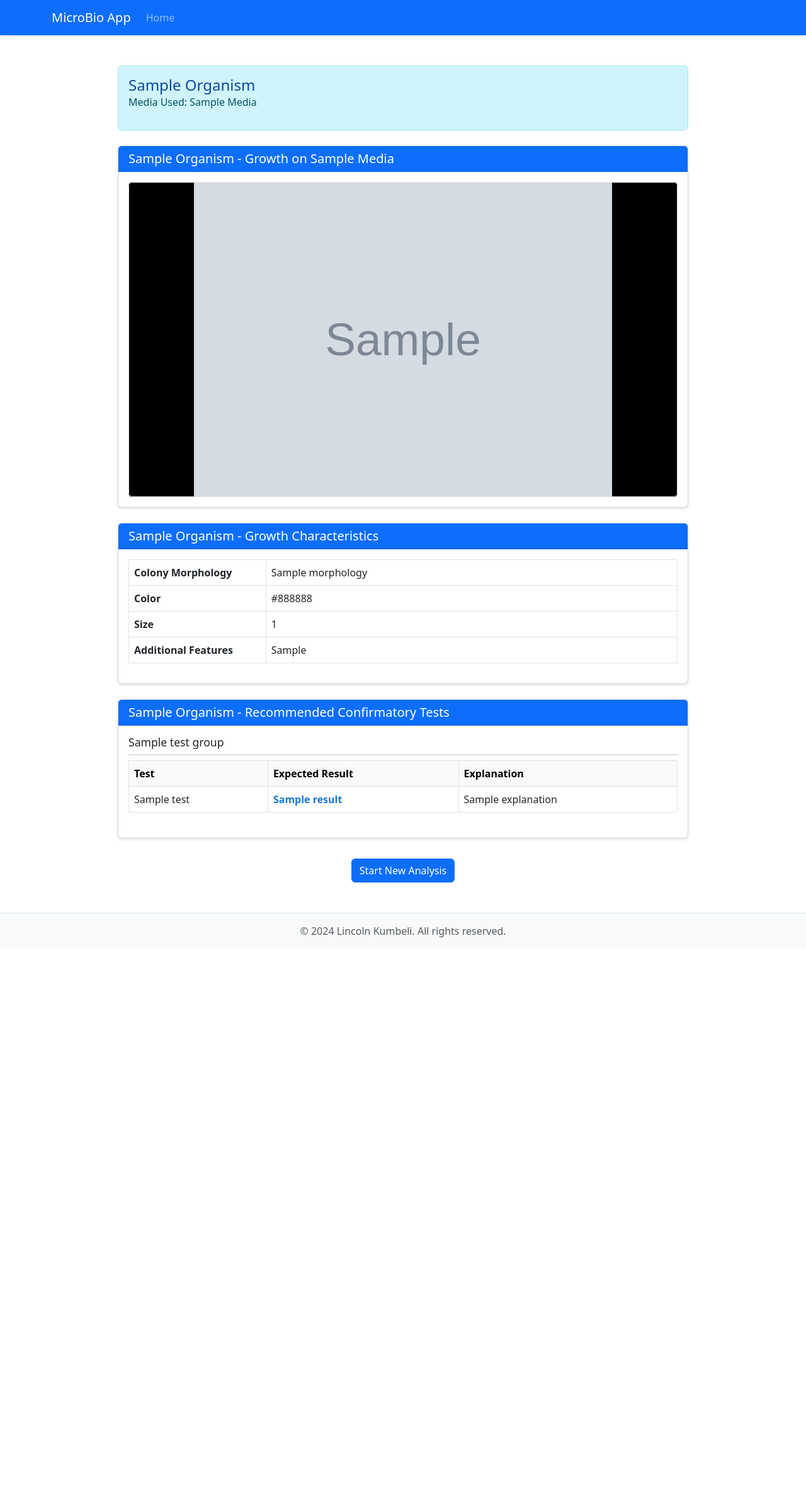
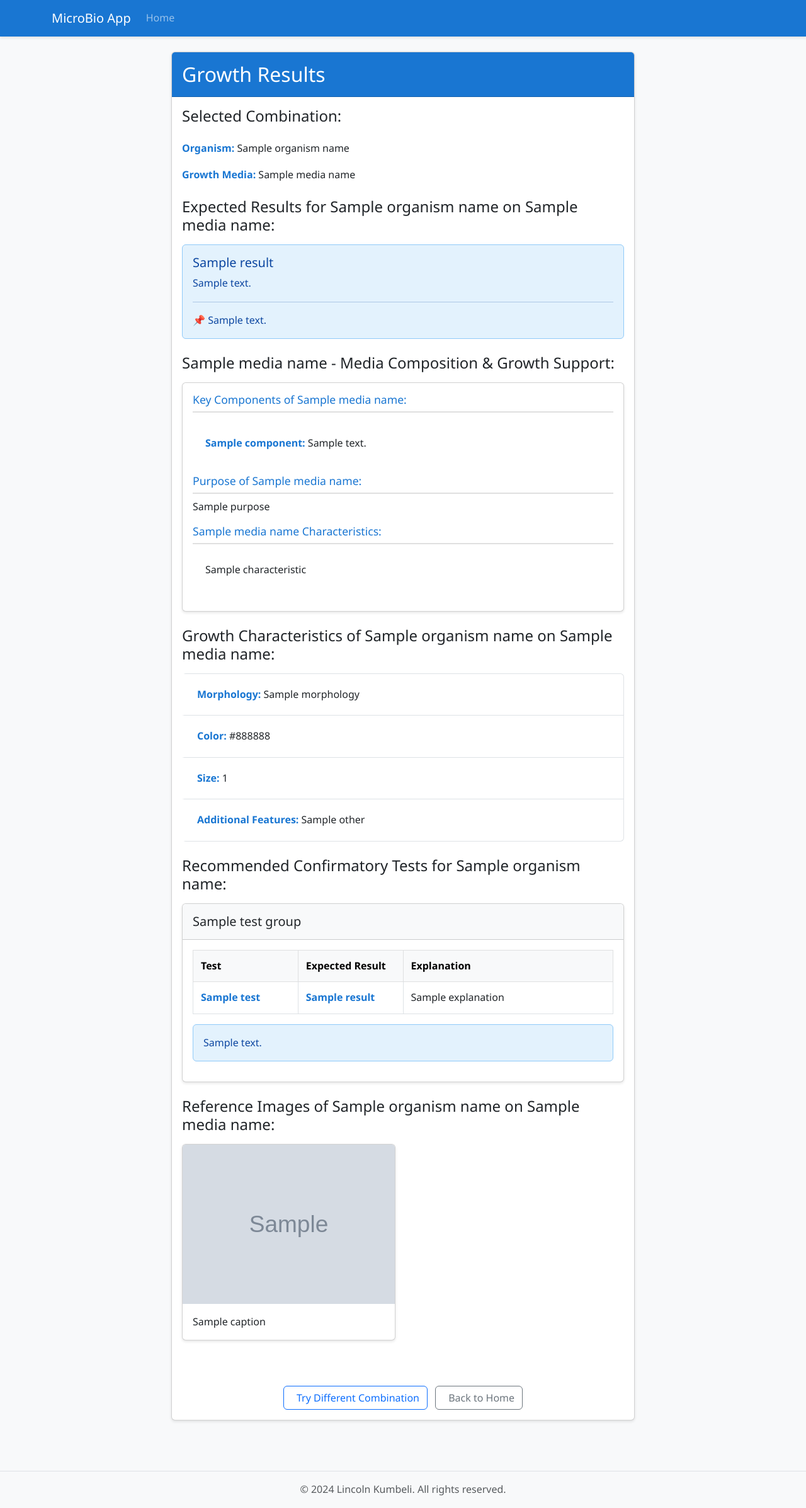
Before and after one commit to LincolnKumbeli/microbio, a Flask app: template app/templates/results.html in a window 1280 px wide. Shown: the whole page at 63% size. Before the commit the page ends 1488 px from the top, so only its background shows below. Run offline with Flask 3, Linux system fonts and the light colour scheme; the template is opened without the code that fills it: most values are stand-ins (such as "Sample title", 1, 10 or a date in 2020); grey boxes marked "Sample" are stand-in pictures.

Commit message:
media images sorted

```diff
--- a/app/templates/base.html
+++ b/app/templates/base.html
@@ -4,8 +4,8 @@
     <meta charset="UTF-8">
     <meta name="viewport" content="width=device-width, initial-scale=1.0">
     <title>{% block title %}MicroBio App{% endblock %}</title>
+    <link href="https://cdn.jsdelivr.net/npm/bootstrap@5.3.0/dist/css/bootstrap.min.css" rel="stylesheet">
     <link rel="stylesheet" href="{{ url_for('static', filename='css/styles.css') }}">
-    <link href="https://cdn.jsdelivr.net/npm/bootstrap@5.3.0/dist/css/bootstrap.min.css" rel="stylesheet">
 </head>
 <body>
     <nav class="navbar navbar-expand-lg navbar-dark bg-primary">
@@ -34,7 +34,19 @@
         </div>
     </footer>
 
+    <script src="https://code.jquery.com/jquery-3.6.0.min.js"></script>
+    <script src="https://cdn.jsdelivr.net/npm/@popperjs/core@2.11.6/dist/umd/popper.min.js"></script>
     <script src="https://cdn.jsdelivr.net/npm/bootstrap@5.3.0/dist/js/bootstrap.bundle.min.js"></script>
     <script src="{{ url_for('static', filename='js/scripts.js') }}"></script>
+    <script>
+        document.addEventListener('DOMContentLoaded', function() {
+            var carousels = document.querySelectorAll('.carousel');
+            carousels.forEach(function(carousel) {
+                new bootstrap.Carousel(carousel, {
+                    interval: false
+                });
+            });
+        });
+    </script>
 </body>
 </html>
--- a/app/templates/results.html
+++ b/app/templates/results.html
@@ -1,207 +1,171 @@
 {% extends "base.html" %}
 
-{% block title %}Results - MicroBio App{% endblock %}
+{% block title %}Growth Results - MicroBio App{% endblock %}
 
 {% block content %}
-<div class="container mt-4">
 <div class="row justify-content-center">
-        <div class="col-md-10">
-            <!-- Organism Info -->
-            <div class="alert alert-info mb-4">
-                <h4 class="mb-0">{{ organism.replace('_', ' ').title() }}</h4>
-                <p>Media Used: {{ media.replace('_', ' ').title() }}</p>
+    <div class="col-md-8">
+        <div class="card">
+            <div class="card-header bg-primary text-white">
+                <h2 class="mb-0">Growth Results</h2>
+            </div>
+            <div class="card-body">
+                <h4 class="mb-4">Selected Combination:</h4>
+                <div class="mb-4">
+                    <p><strong>Organism:</strong> {{ organism_name }}</p>
+                    <p><strong>Growth Media:</strong> {{ media_name }}</p>
                 </div>
 
-            <!-- Media Plate Image -->
-            <div class="card mb-4">
-                <div class="card-header bg-primary text-white">
-                    <h4 class="mb-0">{{ organism.replace('_', ' ').title() }} - Growth on {{ media.replace('_', ' ').title() }}</h4>
-                </div>
-                <div class="card-body text-center">
-                    {% if plate_images %}
-                        <div id="plateImagesCarousel" class="carousel slide">
-                            <!-- Carousel indicators -->
-                            {% if plate_images|length > 1 %}
-                            <div class="carousel-indicators">
-                                {% for image in plate_images %}
-                                    <button type="button"
-                                            data-bs-target="#plateImagesCarousel"
-                                            data-bs-slide-to="{{ loop.index0 }}"
-                                            {% if loop.first %}class="active"{% endif %}
-                                            aria-label="Slide {{ loop.index }}">
-                                    </button>
-                                {% endfor %}
-                            </div>
+                <h4 class="mb-3">Expected Results for {{ organism_name }} on {{ media_name }}:</h4>
+                <div class="alert {% if growth_result.result == 'GOOD' %}alert-success{% elif growth_result.result == 'POOR' %}alert-warning{% elif growth_result.result == 'UNKNOWN' %}alert-secondary{% else %}alert-info{% endif %} mb-4">
+                    {% if growth_result.result == 'POOR' or growth_result.result == 'UNKNOWN' %}
+                        <h5 class="alert-heading">❌ {{ growth_result.result }}</h5>
+                    {% elif growth_result.result == 'GOOD' %}
+                        <h5 class="alert-heading">✓ {{ growth_result.result }}</h5>
+                    {% else %}
+                        <h5 class="alert-heading">{{ growth_result.result }}</h5>
                     {% endif %}
-
-                            <!-- Carousel slides -->
-                            <div class="carousel-inner">
-                                {% for image in plate_images %}
-                                    <div class="carousel-item {% if loop.first %}active{% endif %}">
-                                        <img src="{{ image.src }}"
-                                             class="d-block w-100 rounded media-plate-image"
-                                             alt="{{ image.caption }}"
-                                             onerror="this.onerror=null; this.src='{{ url_for('static', filename='images/no-image.png') }}'; this.alt='Image not available'">
-                                    </div>
-                                {% endfor %}
-                            </div>
-
-                            <!-- Carousel controls -->
-                            {% if plate_images|length > 1 %}
-                            <button class="carousel-control-prev" type="button" data-bs-target="#plateImagesCarousel" data-bs-slide="prev">
-                                <span class="carousel-control-prev-icon" aria-hidden="true"></span>
-                                <span class="visually-hidden">Previous</span>
-                            </button>
-                            <button class="carousel-control-next" type="button" data-bs-target="#plateImagesCarousel" data-bs-slide="next">
-                                <span class="carousel-control-next-icon" aria-hidden="true"></span>
-                                <span class="visually-hidden">Next</span>
-                            </button>
+                    <p class="mb-0">{{ growth_result.description }}</p>
+                    {% if growth_result.note %}
+                        <hr>
+                        <p class="mb-0">📌 {{ growth_result.note }}</p>
                     {% endif %}
                 </div>
 
-                        <!-- Image counter -->
-                        {% if plate_images|length > 1 %}
-                        <div class="image-counter mt-2 text-muted">
-                            Image <span id="currentImageIndex">1</span> of {{ plate_images|length }}
-                        </div>
+                {% if media_info %}
+                <h4 class="mb-3">{{ media_name }} - Media Composition & Growth Support:</h4>
+                <div class="card mb-4">
+                    <div class="card-body">
+                        <h5 class="card-title mb-3">Key Components of {{ media_name }}:</h5>
+                        <ul class="list-group list-group-flush mb-3">
+                            {% for component in media_info.composition %}
+                            <li class="list-group-item">
+                                <strong>{{ component.name }}:</strong> {{ component.description }}
+                            </li>
+                            {% endfor %}
+                        </ul>
+
+                        {% if media_info.purpose %}
+                        <h5 class="card-title mb-2">Purpose of {{ media_name }}:</h5>
+                        <p class="card-text mb-3">{{ media_info.purpose }}</p>
                         {% endif %}
-                    {% else %}
-                        <div class="no-image-placeholder">
-                            <i class="fas fa-microscope fa-3x mb-3"></i>
-                            <p>No reference images available for {{ organism.replace('_', ' ').title() }} on {{ media.replace('_', ' ').title() }}</p>
+
+                        {% if media_info.characteristics %}
+                        <h5 class="card-title mb-2">{{ media_name }} Characteristics:</h5>
+                        <ul class="list-group list-group-flush mb-3">
+                            {% for characteristic in media_info.characteristics %}
+                            <li class="list-group-item">{{ characteristic }}</li>
+                            {% endfor %}
+                        </ul>
+                        {% endif %}
+
+                        {% if growth_result.result == 'GOOD' %}
+                        <div class="alert alert-success">
+                            <h6 class="alert-heading">Why {{ media_name }} Supports Growth of {{ organism_name }}:</h6>
+                            <p class="mb-0">This media provides optimal growth conditions because:</p>
+                            <ul class="mb-0 mt-2">
+                                {% for note in media_info.common_uses %}
+                                <li>{{ note }}</li>
+                                {% endfor %}
+                            </ul>
                         </div>
                         {% endif %}
                     </div>
                 </div>
+                {% endif %}
 
-            <!-- Growth Characteristics -->
+                {% if characteristics %}
+                <h4 class="mb-3">Growth Characteristics of {{ organism_name }} on {{ media_name }}:</h4>
+                <ul class="list-group mb-4">
+                    {% if characteristics.morphology %}
+                    <li class="list-group-item">
+                        <strong>Morphology:</strong> {{ characteristics.morphology }}
+                    </li>
+                    {% endif %}
+                    {% if characteristics.color %}
+                    <li class="list-group-item">
+                        <strong>Color:</strong> {{ characteristics.color }}
+                    </li>
+                    {% endif %}
+                    {% if characteristics.size %}
+                    <li class="list-group-item">
+                        <strong>Size:</strong> {{ characteristics.size }}
+                    </li>
+                    {% endif %}
+                    {% if characteristics.other %}
+                    <li class="list-group-item">
+                        <strong>Additional Features:</strong> {{ characteristics.other }}
+                    </li>
+                    {% endif %}
+                </ul>
+                {% endif %}
+
+                {% if confirmatory_tests %}
+                <h4 class="mb-3">Recommended Confirmatory Tests for {{ organism_name }}:</h4>
+                {% for test_group in confirmatory_tests %}
                 <div class="card mb-4">
-                <div class="card-header bg-primary text-white">
-                    <h4 class="mb-0">{{ organism.replace('_', ' ').title() }} - Growth Characteristics</h4>
+                    <div class="card-header {% if test_group.name == 'Primary Tests' %}bg-primary text-white{% else %}bg-light{% endif %}">
+                        <h5 class="mb-0">{{ test_group.name }}</h5>
                     </div>
                     <div class="card-body">
+                        <div class="table-responsive">
                             <table class="table table-bordered">
+                                <thead class="{% if test_group.name == 'Primary Tests' %}table-primary{% else %}table-light{% endif %}">
                                     <tr>
-                            <th width="25%">Colony Morphology</th>
-                            <td>{{ characteristics.morphology }}</td>
-                        </tr>
-                        <tr>
-                            <th>Color</th>
-                            <td>{{ characteristics.color }}</td>
-                        </tr>
-                        <tr>
-                            <th>Size</th>
-                            <td>{{ characteristics.size }}</td>
-                        </tr>
-                        <tr>
-                            <th>Additional Features</th>
-                            <td>{{ characteristics.additional_features or characteristics.other }}</td>
-                        </tr>
-                    </table>
-                </div>
-            </div>
-
-            <!-- Confirmatory Tests -->
-            <div class="card">
-                <div class="card-header bg-primary text-white">
-                    <h4 class="mb-0">{{ organism.replace('_', ' ').title() }} - Recommended Confirmatory Tests</h4>
-                </div>
-                <div class="card-body">
-                    {% if confirmatory_tests is mapping and confirmatory_tests.identification_tests %}
-                        <!-- S. pneumoniae style data -->
-                        {% for test in confirmatory_tests.identification_tests %}
-                        <div class="mb-4">
-                            <h5 class="card-title">{{ test.name }}</h5>
-                            <table class="table table-bordered">
-                                <thead class="table-light">
-                                    <tr>
-                                        <th>Test</th>
-                                        <th>Expected Result</th>
-                                        <th>Explanation</th>
-                                    </tr>
-                                </thead>
-                                <tbody>
-                                    <tr>
-                                        <td>{{ test.name }}</td>
-                                        <td><strong>{{ test.expected_result }}</strong></td>
-                                        <td>{{ test.explanation }}</td>
-                                    </tr>
-                                </tbody>
-                            </table>
-                        </div>
-                        {% endfor %}
-
-                        {% if confirmatory_tests.antimicrobial_tests %}
-                        <div class="mb-4">
-                            <h5 class="card-title">Antimicrobial Susceptibility Testing</h5>
-                            <table class="table table-bordered">
-                                <thead class="table-light">
-                                    <tr>
-                                        <th>Test</th>
-                                        <th>Method</th>
-                                        <th>Interpretation</th>
-                                    </tr>
-                                </thead>
-                                <tbody>
-                                    {% for test in confirmatory_tests.antimicrobial_tests %}
-                                    <tr>
-                                        <td>{{ test.name }}</td>
-                                        <td>{{ test.method }}</td>
-                                        <td>{{ test.interpretation }}</td>
-                                    </tr>
-                                    {% endfor %}
-                                </tbody>
-                            </table>
-                        </div>
-                        {% endif %}
-                    {% else %}
-                        <!-- Standard list-style data -->
-                        {% for test_group in confirmatory_tests %}
-                        <div class="mb-4">
-                            <h5 class="card-title">{{ test_group.name }}</h5>
-                            <table class="table table-bordered">
-                                <thead class="table-light">
-                                    <tr>
-                                        <th>Test</th>
-                                        <th>Expected Result</th>
-                                        <th>Explanation</th>
+                                        <th style="width: 25%">Test</th>
+                                        <th style="width: 25%">Expected Result</th>
+                                        <th style="width: 50%">Explanation</th>
                                     </tr>
                                 </thead>
                                 <tbody>
                                     {% for test in test_group.tests %}
                                     <tr>
-                                        <td>{{ test.test }}</td>
-                                        <td><strong>{{ test.result }}</strong></td>
+                                        <td><strong>{{ test.test }}</strong></td>
+                                        <td class="{% if 'positive' in test.result.lower() %}text-success{% elif 'negative' in test.result.lower() %}text-danger{% endif %}">
+                                            <strong>{{ test.result }}</strong>
+                                        </td>
                                         <td>{{ test.explanation }}</td>
                                     </tr>
                                     {% endfor %}
                                 </tbody>
                             </table>
                         </div>
-                        {% endfor %}
+                        {% if test_group.note %}
+                        <div class="alert alert-info mt-3">
+                            <i class="fas fa-info-circle"></i> {{ test_group.note }}
+                        </div>
                         {% endif %}
                     </div>
                 </div>
+                {% endfor %}
+                {% endif %}
 
-            <!-- Back Button -->
+                {% if plate_images %}
+                <h4 class="mb-3">Reference Images of {{ organism_name }} on {{ media_name }}:</h4>
+                <div class="row mb-4">
+                    {% for image in plate_images %}
+                    <div class="col-md-6 mb-3">
+                        <div class="card">
+                            <img src="{{ image.src }}" class="card-img-top" alt="{{ image.caption }}">
+                            <div class="card-body">
+                                <p class="card-text">{{ image.caption }}</p>
+                            </div>
+                        </div>
+                    </div>
+                    {% endfor %}
+                </div>
+                {% endif %}
+
+                <!-- Back Buttons -->
                 <div class="text-center mt-4">
-                <a href="{{ url_for('main.home') }}" class="btn btn-primary">Start New Analysis</a>
+                    <a href="{{ url_for('main.organism_search') }}" class="btn btn-outline-primary me-2">
+                        <i class="fas fa-arrow-left me-2"></i>Try Different Combination
+                    </a>
+                    <a href="{{ url_for('main.home') }}" class="btn btn-outline-secondary">
+                        <i class="fas fa-home me-2"></i>Back to Home
+                    </a>
                 </div>
-
-            <!-- Add JavaScript for carousel counter -->
-            {% if plate_images and plate_images|length > 1 %}
-            <script>
-            document.addEventListener('DOMContentLoaded', function() {
-                const carousel = document.getElementById('plateImagesCarousel');
-                const currentImageIndex = document.getElementById('currentImageIndex');
-
-                carousel.addEventListener('slid.bs.carousel', function(event) {
-                    const activeSlide = event.to + 1;
-                    currentImageIndex.textContent = activeSlide;
-                });
-            });
-            </script>
-            {% endif %}
+            </div>
         </div>
     </div>
 </div>
```
Also changed, not shown: app/routes/main.py (+234 -67 lines), app/templates/media_info.html (+9 -19 lines), app/static/images/organisms/hinfluenzae/choc_growth1.jpg (renamed from app/static/images/plates/chocolate/choc_growth1.jpg), app/static/images/organisms/hinfluenzae/choc_growth2.jpg (renamed from app/static/images/plates/chocolate/choc_growth2.jpg), app/static/images/plates/chocolate_agar/Haemophilus_influenzae_colony_morphology_on_chocolate_agar.jpg (added), app/static/images/plates/chocolate_agar/choc_growth1.jpg (added), app/static/images/plates/chocolate_agar/choc_growth2.jpg (added). Lines whose indentation alone changed are shown as unchanged.
